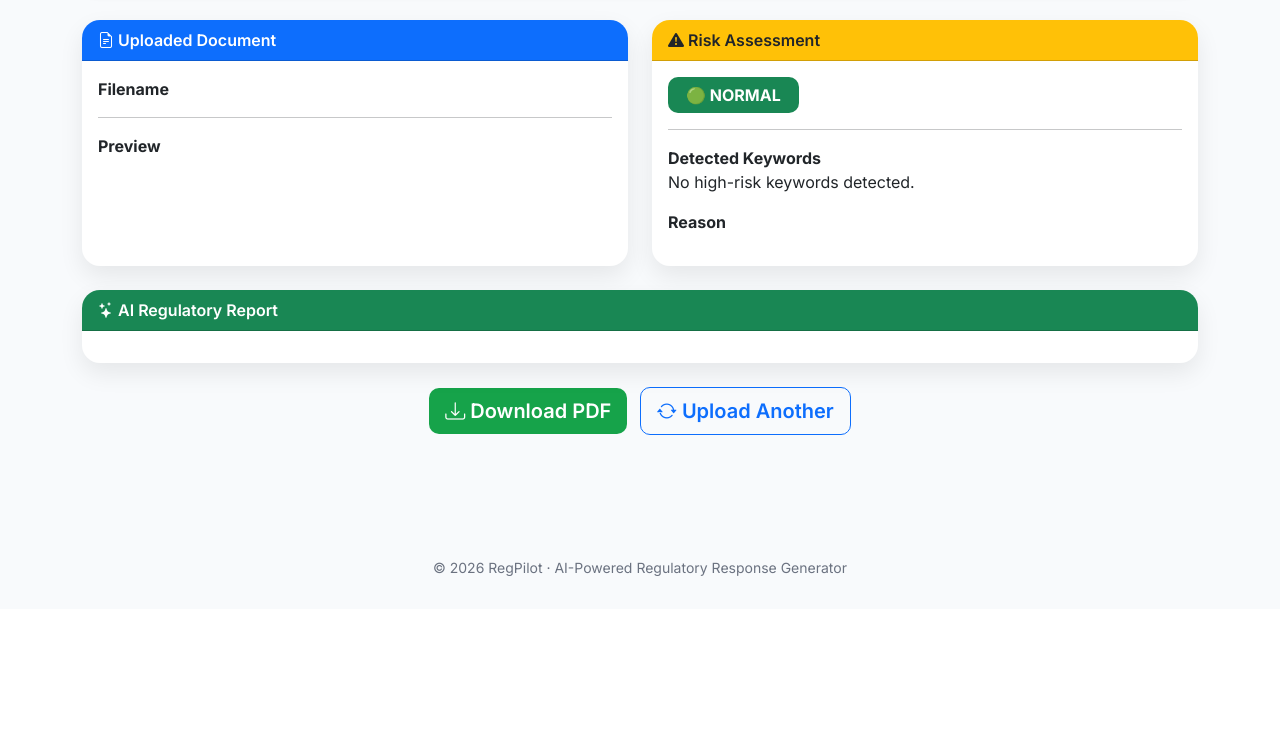
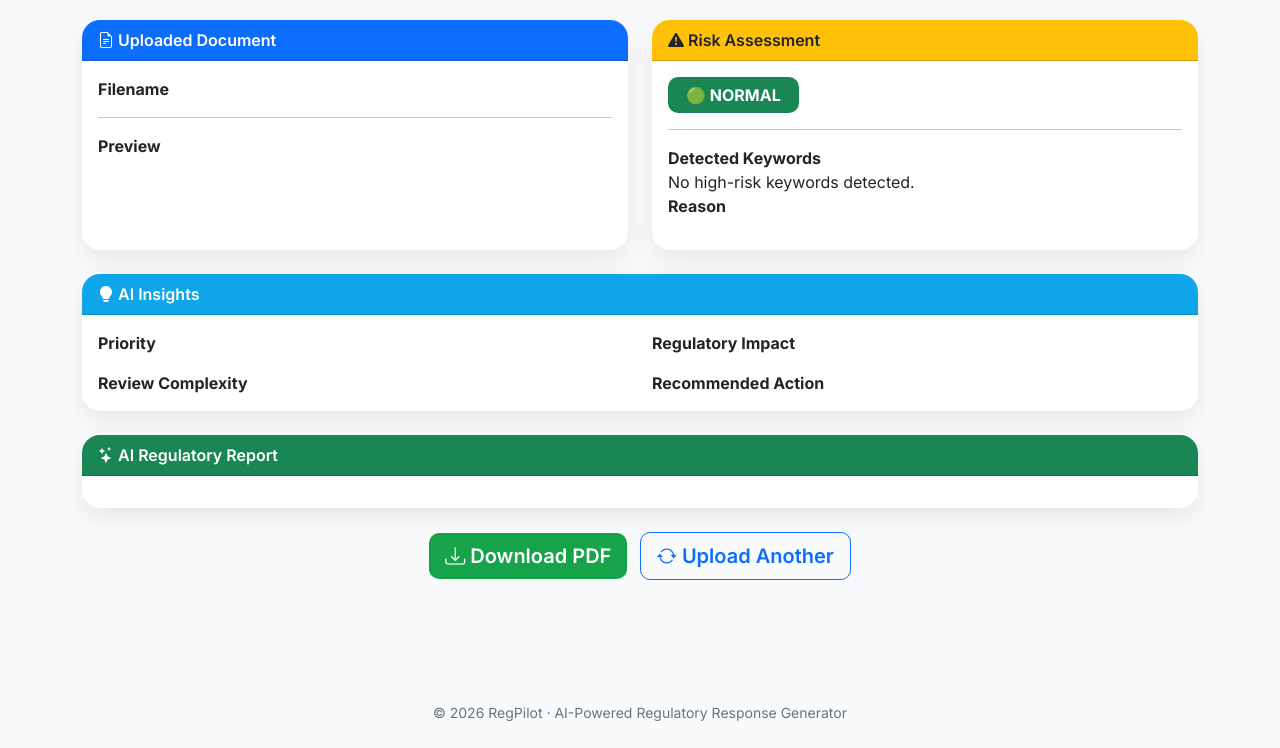
Before and after one commit to AbhinavKota13/ai_regulatory_assisstant, a Flask app: template templates/result.html in a window 1280 px wide. Shown: the part 191-939 px from the top of the page. Before the commit the page ends 767 px from the top, so only its background shows below. Run offline with Flask 3, Linux system fonts and the light colour scheme; the template is opened without the code that fills it, so the values that code supplies are empty; some libraries are stand-ins or nearby versions.

Commit message:
feat: Added AI insights dashboard

```diff
--- a/app.py
+++ b/app.py
@@ -6,6 +6,7 @@ from services.file_service import extract_text, get_preview
 from services.risk_service import detect_risk
 from services.ai_service import generate_response
 from services.pdf_service import create_pdf
+from services.insights_service import generate_insights
 
 app = Flask(__name__)
 
@@ -56,6 +57,9 @@ def upload():
     # Detect risk
     risk = detect_risk(extracted_text)
 
+    # Generate insights based on risk level
+    insights = generate_insights(risk)
+
     # Generate AI response
     ai_response = generate_response(
         extracted_text,
@@ -73,6 +77,7 @@ def upload():
         risk_level=risk["level"],
         risk_keywords=risk["keywords"],
         risk_reasons=risk["reasons"],
+        insights=insights,
         filename=file.filename,
         preview=preview_text
     )
--- a/static/css/style.css
+++ b/static/css/style.css
@@ -328,3 +328,15 @@ input[type=file]{
     border-radius:6px;
     font-size:0.9rem;
 }
+
+.bg-info{
+
+    background:#0ea5e9 !important;
+
+}
+
+.card-body p{
+
+    margin-bottom:0;
+
+}
--- a/templates/result.html
+++ b/templates/result.html
@@ -139,6 +139,63 @@ RegPilot | AI Response
 </div>
 
 
+<!-- AI Insights -->
+
+
+<div class="card mt-4 mb-4">
+
+    <div class="card-header bg-info text-white">
+
+        <i class="bi bi-lightbulb-fill"></i>
+
+        AI Insights
+
+    </div>
+
+    <div class="card-body">
+
+        <div class="row">
+
+            <div class="col-md-6 mb-3">
+
+                <strong>Priority</strong>
+
+                <p>{{ insights.priority }}</p>
+
+            </div>
+
+            <div class="col-md-6 mb-3">
+
+                <strong>Regulatory Impact</strong>
+
+                <p>{{ insights.impact }}</p>
+
+            </div>
+
+            <div class="col-md-6">
+
+                <strong>Review Complexity</strong>
+
+                <p>{{ insights.complexity }}</p>
+
+            </div>
+
+            <div class="col-md-6">
+
+                <strong>Recommended Action</strong>
+
+                <p>{{ insights.recommended_action }}</p>
+
+            </div>
+
+        </div>
+
+    </div>
+
+</div>
+
+
+
 <!-- AI REPORT -->
 
 <div class="card mt-4">
```
Also changed, not shown: services/ai_service.py (+7 -9 lines), services/insights_service.py (added, +32 -0 lines).
